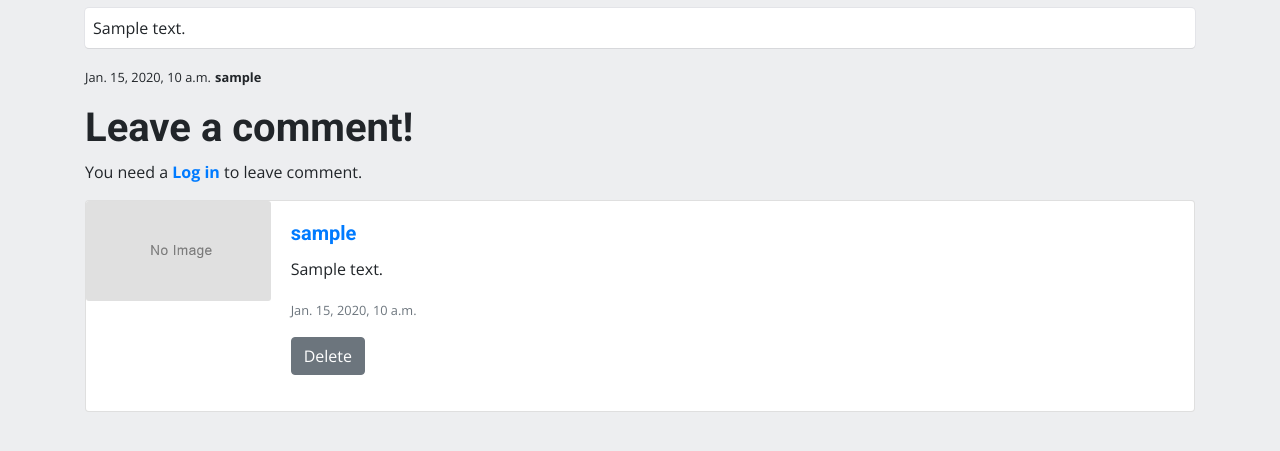
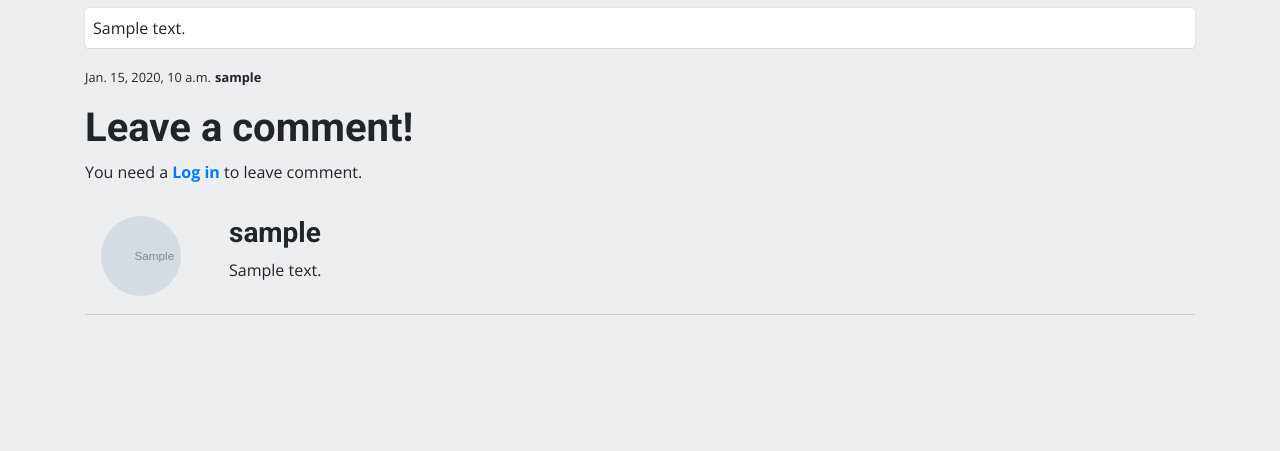
Before and after one commit to WhiteJamer/django_blog, a Django app: a page that uses postmanager/templates/postmanager/post_detail.html in a window 1280 px wide. Shown: the part 176-627 px from the top of the page. Run offline with Django 3.2, Linux system fonts and the light colour scheme; tables that the repository leaves empty hold one stand-in row (values such as "Sample post"); grey boxes marked "Sample" are stand-in pictures; some libraries are stand-ins or nearby versions.

Commit message:
Redesign comment-block in post_detail.html

```diff
--- a/postmanager/templates/postmanager/post_detail.html
+++ b/postmanager/templates/postmanager/post_detail.html
@@ -30,24 +30,17 @@
 
 {% if post.comments.count > 0 %}
 {% for comment in post.comments.all %}
-<div class="card mb-3">
-  <div class="row no-gutters">
-    <div class="col-md-2">
-      <img src="/media/no-image.png" class="card-img" alt="preview">
-    </div>
-    <div class="col-md-10">
-      <div class="card-body">
-        <h5 class="card-title"><a href="{{post.get_absolute_url}}">{{comment.owner.username}}</a></h5>
-        <p class="card-text">{{comment.body}}</p>
-        <p class="card-text">
-          <small class="text-muted">{{comment.created_at}}</small>
-          <form action="{% url 'commentmanager:comment_delete' comment.pk %}" method="POST">
-            {% csrf_token %}
-            <button type="submit" class="btn btn-secondary">Delete</button>
-          </form>
-        </p>
-      </div>
-    </div>
+<div class="media center">
+  <div class="mr-5 comment-avatar" style="background-image: url({{comment.owner.avatar.url}});"></div>
+  <div class="media-body">
+    <h3>{{comment.owner.username}}</h3>
+    <p>{{comment.body}}</p>
+    {% if user == comment.owner %}
+      <form action="{% url 'commentmanager:comment_delete' comment.pk %}" method="POST">
+        {% csrf_token %}
+        <p><button href="#" class="btn btn-danger">Delete</button></p>
+      </form>
+    {% endif %}
   </div>
 </div>
 {% endfor %}
```
